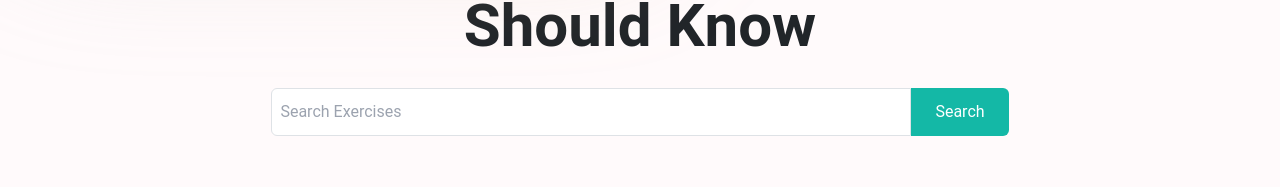
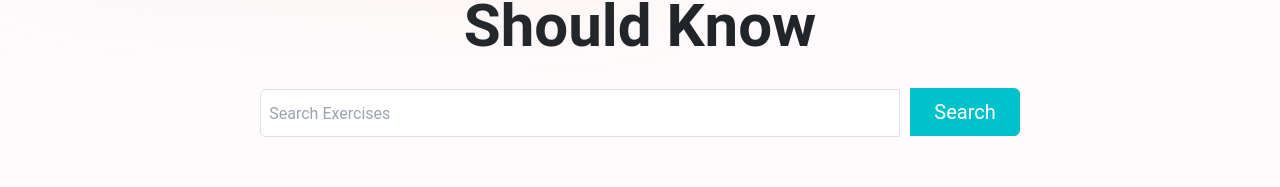
Before and after one commit to anandshuklaweb/Fitness-Gym-App, a React (Create React App) app: page / in a window 1280 px wide. Shown: the part 850-1037 px from the top of the page. Built offline with nearby package versions, Linux system fonts and the light colour scheme; no server answers.

Commit message:
Fixed: scroll issue, and search component style

```diff
--- a/public/index.html
+++ b/public/index.html
@@ -1,5 +1,5 @@
 <!DOCTYPE html>
-<html lang="en">
+<html lang="en" class="scroll-smooth">
   <head>
     <meta charset="utf-8" />
     <link rel="icon" href="%PUBLIC_URL%/favicon.png" />
@@ -22,7 +22,7 @@
 
     <title>Fitness App</title>
   </head>
-  <body>
+  <body class="scroll-smooth">
     <noscript>You need to enable JavaScript to run this app.</noscript>
     <div id="root"></div>
 
--- a/src/components/SearchExercises.js
+++ b/src/components/SearchExercises.js
@@ -45,7 +45,7 @@
 
   return (
     <>
-      <section className="py-4">
+      <section className="py-4" id="search-exercise">
         <div className="text-center py-2 md:py-4">
           <h2 className="px-2 font-semibold text-2xl md:text-6xl">
             Awesome Exercises You <br /> Should Know
@@ -56,14 +56,14 @@
             <div className=" py-4">
               <input
                 type="text"
-                className="outline-none p-2 rounded-l-md border w-3/6 min-h-12"
+                className="outline-none p-2 rounded-l-md border w-3/6 max-h-12 h-12"
                 value={search}
                 onChange={(e) => setSearch(e.target.value.toLowerCase())}
                 placeholder="Search Exercises"
               />
               <button
                 type="submit"
-                className="bg-teal-500 text-white min-h-12 px-4 rounded-r-md"
+                className="bg-teal-500 text-white h-12 max-h-12 px-4 rounded-r-md"
                 onClick={handleSearch}
               >
                 Search
--- a/tailwind.config.js
+++ b/tailwind.config.js
@@ -2,6 +2,7 @@
 module.exports = {
   content: [
     "./src/**/*.{js,jsx,ts,tsx}",
+    "./public/*.html"
   ],
   theme: {
     extend: {},
```
